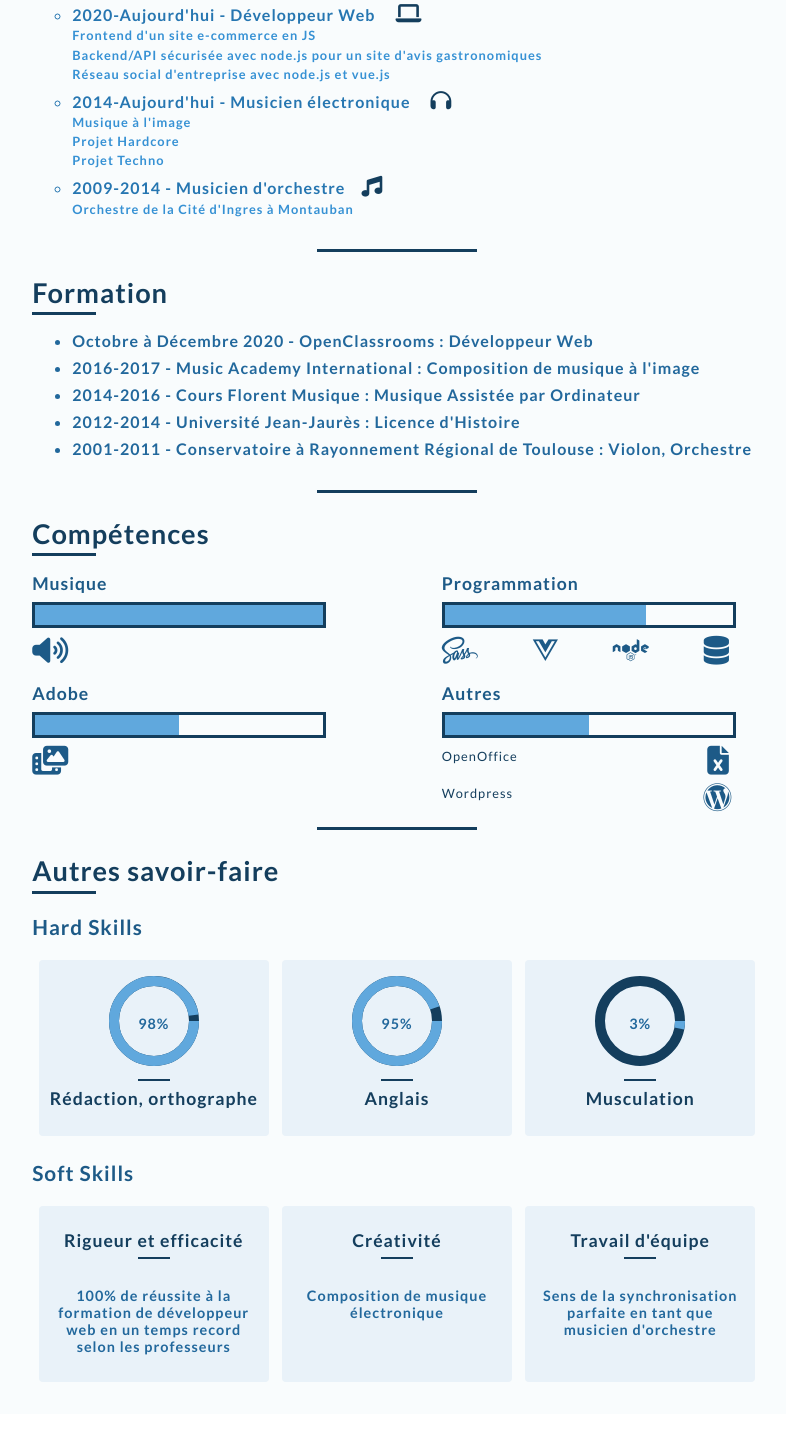
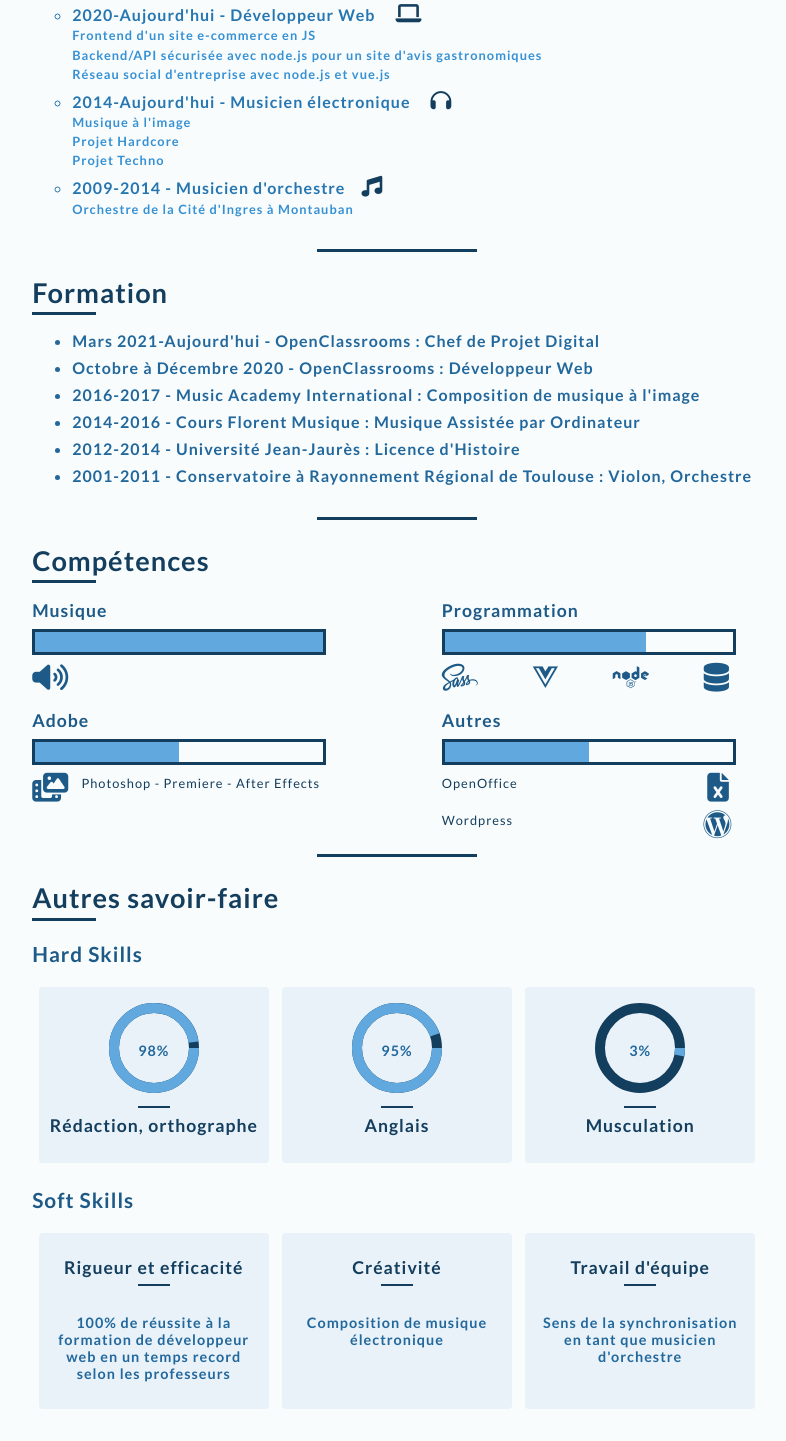
Before and after one commit to JonasSiry/CV, a website: page index.html in a window 1280 px wide. Shown: the part 402-1843 px from the top of the page, without its empty margins (243-1029 px from the left). Before the commit the page ends 1816 px from the top, so only its background shows below. Drawn offline with Linux system fonts and the light colour scheme.

Commit message:
Ajout détails

```diff
--- a/index.html
+++ b/index.html
@@ -105,6 +105,7 @@
     <section id="formation">
       <h2>Formation</h2>
       <ul>
+        <li>Mars 2021-Aujourd'hui - OpenClassrooms : Chef de Projet Digital</li>
         <li>Octobre à Décembre 2020 - OpenClassrooms : Développeur Web</li>
         <li>
           2016-2017 - Music Academy International : Composition de musique à
@@ -152,6 +153,7 @@
           </div>
           <div class="skillicon">
             <i class="fas fa-photo-video"></i>
+            <p>Photoshop - Premiere - After Effects</p>
           </div>
         </div>
         <div class="skills">
@@ -243,8 +245,7 @@
           <div class="box">
             <h4 class="softh4">Travail d'équipe</h4>
             <p class="text">
-              Sens de la synchronisation parfaite en tant que musicien
-              d'orchestre
+              Sens de la synchronisation en tant que musicien d'orchestre
             </p>
           </div>
         </div>
```
